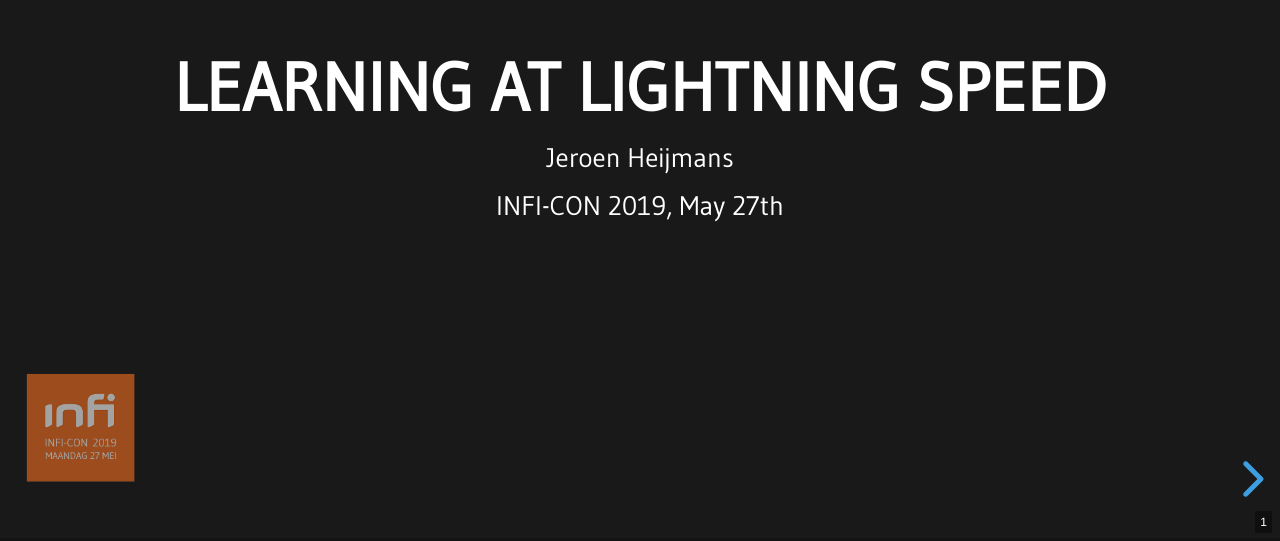
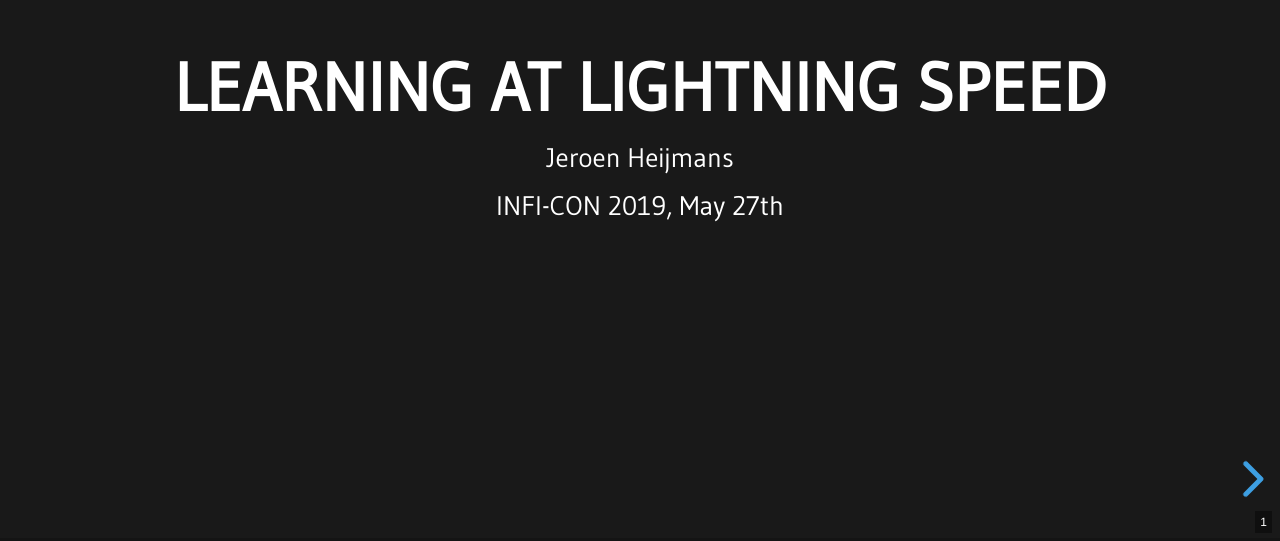
Before and after one commit to jeroenheijmans/presentation-learning-at-lightning-speed, a plain HTML site: page index.html in a window 1280 px wide. Shown: the part 259-800 px from the top of the page. Drawn offline with Linux system fonts and the light colour scheme.

Commit message:
Remove tag-specific image

```diff
--- a/index.html
+++ b/index.html
@@ -16,7 +16,6 @@
   <body>
     <div class="reveal">
       <div class="slides">
-        <footer style="opacity: 0.6; position: absolute; left: 2px; bottom: 2px;"><img src="assets/infi-con-2019.png" alt="INFI-CON 2019, Maandag 27 mei" style="max-width: 4em;"></footer>
         <section>
           <h1>Learning at Lightning Speed</h1>
           <p>Jeroen Heijmans</p>
```
Also changed, not shown: assets/infi-con-2019.png (deleted).
